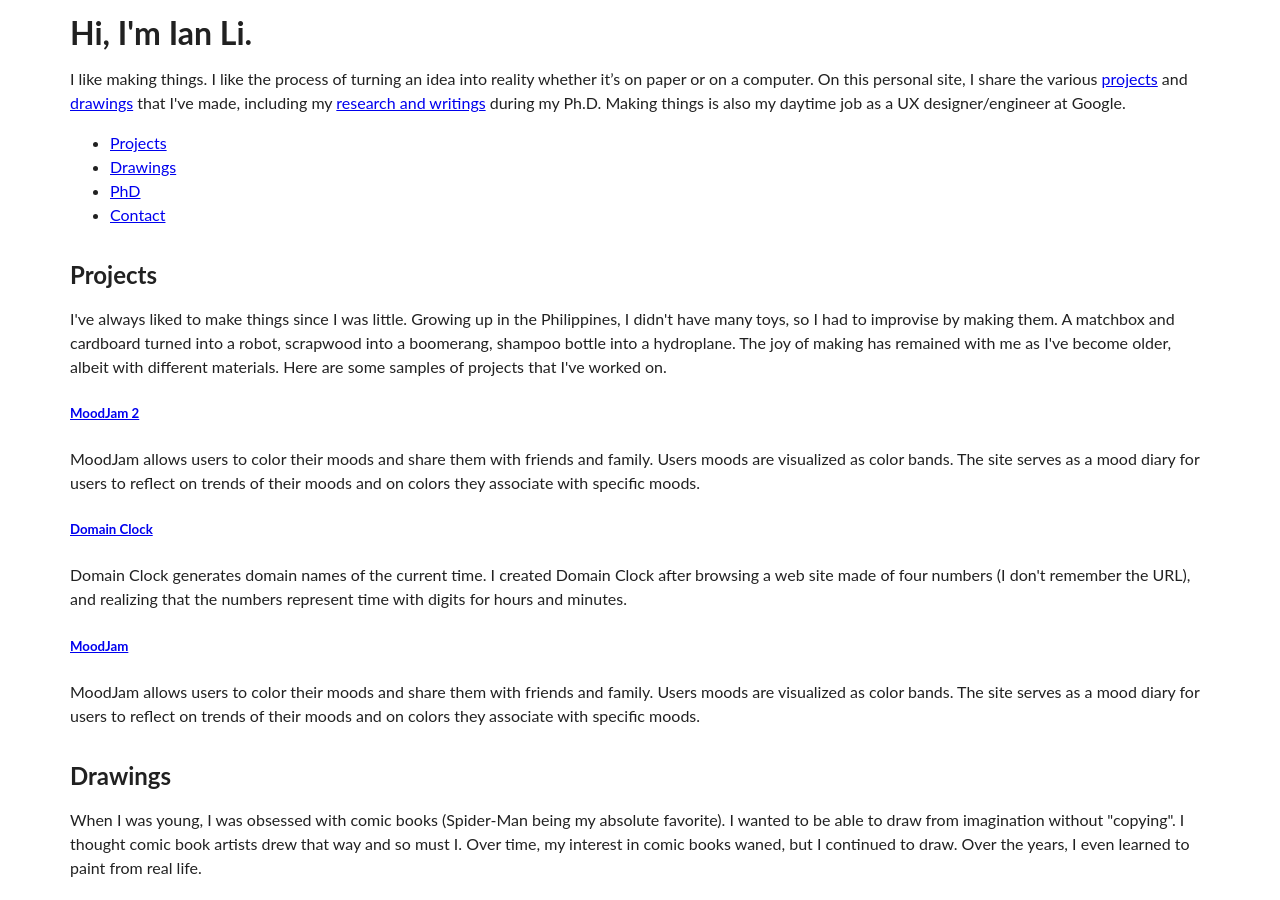
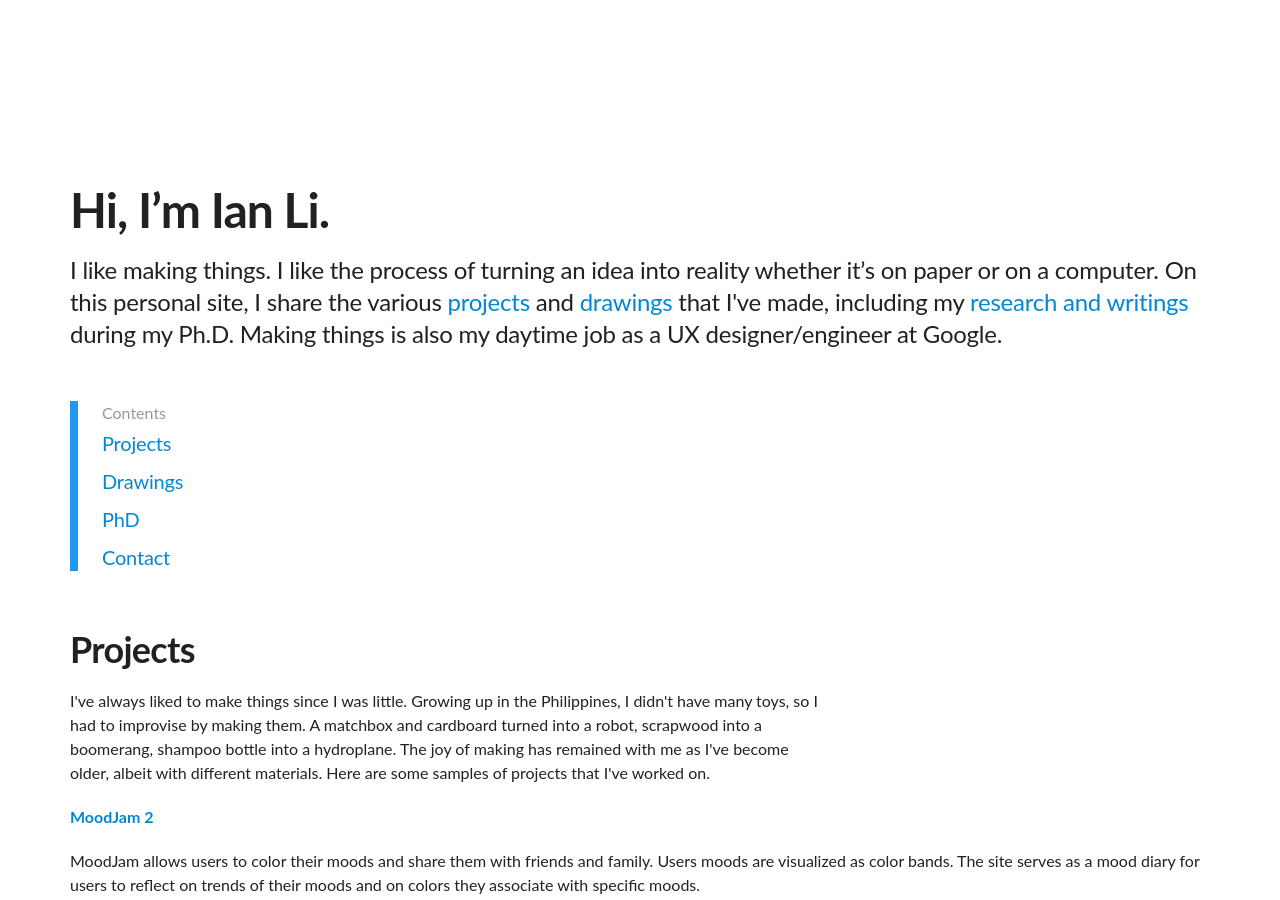
Before and after one commit to ianli/ianli.com, a Jekyll site: the page built from index.html, in a window 1280 px wide and 900 px high. Built offline with Jekyll 4.4.1, drawn with Linux system fonts in a browser that asks for light colours.

Commit message:
Add default layout and use it in home page

```diff
--- /dev/null
+++ b/_layouts/default.html
@@ -0,0 +1,28 @@
+<!DOCTYPE html>
+<html>
+<head>
+  <meta charset="UTF-8"/>
+  <meta name="viewport" content="width=device-width, initial-scale=1.0">
+
+  <title>{{ page.title }}</title>
+
+  <link rel="stylesheet" href="/css/main.css">
+</head>
+<body class="baseline">
+
+  <nav class="header-nav">
+    <!-- No content here. -->
+  </nav>
+
+  <div class="container">
+    <div class="row">
+      <div class="col-xs-12">
+        {{ content }}
+      </div>
+    </div>
+  </div>
+
+  <hr class="space-xl">
+
+</body>
+</html>
--- a/index.html
+++ b/index.html
@@ -1,61 +1,50 @@
 ---
-# Blank front matter, so that the file gets processed by Jekyll.
+title: Hi, I'm Ian Li.
+layout: default
 ---
-<!DOCTYPE>
-<html>
-<head>
-  <meta charset="UTF-8"/>
-  <meta name="viewport" content="width=device-width, initial-scale=1.0">
-
-  <title>Hi, I'm Ian Li.</title>
-
-  <link rel="stylesheet" href="/css/main.css">
-</head>
-<body>
-
-<div class="container">
 
 <div class="row">
   <div class="col-xs-12">
     <h1>
-        Hi, I'm Ian Li.
+      Hi, I&rsquo;m Ian Li.
     </h1>
 
-      <p>
+    <p class="larger">
       I like making things. I like the process of turning an idea into reality whether it’s on paper or on a computer. On this personal site, I share the various
       <a href="#projects">projects</a> and
       <a href="#drawings">drawings</a> that I've made, including my
       <a href="#phd">research and writings</a> during my Ph.D. Making things is also my daytime job as a UX designer/engineer at Google.
     </p>
 
-      <ul>
-        <li>
+    <hr class="space-lg">
+
+    <nav class="content-nav">
       <a href="#projects">Projects</a>
-        </li>
-        <li>
       <a href="#drawings">Drawings</a>
-        </li>
-        <li>
       <a href="#phd">PhD</a>
-        </li>
-        <li>
       <a href="#contact">Contact</a>
-        </li>
-      </ul>
+    </nav>
   </div>
 </div>
 
-  <div
-      id="projects"
-      class="row">
-    <div class="col-xs-12">
-      <h2>
+<hr class="space-lg">
+
+<div class="row">
+  <div class="col-md-9 col-lg-8">
+    <h2 id="projects">
       Projects
     </h2>
 
     <p>
       I've always liked to make things since I was little. Growing up in the Philippines, I didn't have many toys, so I had to improvise by making them. A matchbox and cardboard turned into a robot, scrapwood into a boomerang, shampoo bottle into a hydroplane. The joy of making has remained with me as I've become older, albeit with different materials. Here are some samples of projects that I've worked on.
     </p>
+  </div>
+</div>
+
+<hr class="space-md">
+
+<div class="row">
+  <div class="col-xs-12">
 
     {% assign projects_by_date = (site.projects | sort: 'date') | reverse %}
     {% for project in projects_by_date %}
@@ -73,6 +62,8 @@
   </div>
 </div>
 
+<hr class="space-lg">
+
 <div
     id="drawings"
     class="row">
@@ -86,6 +77,8 @@
     </p>
   </div>
 </div>
+
+<hr class="space-lg">
 
 <div
     id="phd"
@@ -114,6 +107,8 @@
   </div>
 </div>
 
+<hr class="space-lg">
+
 <div
     id="contact"
     class="row">
@@ -130,8 +125,3 @@
     </p>
   </div>
 </div>
-
-</div>
-
-</body>
-</html>
```
Lines whose indentation alone changed are shown as unchanged.
